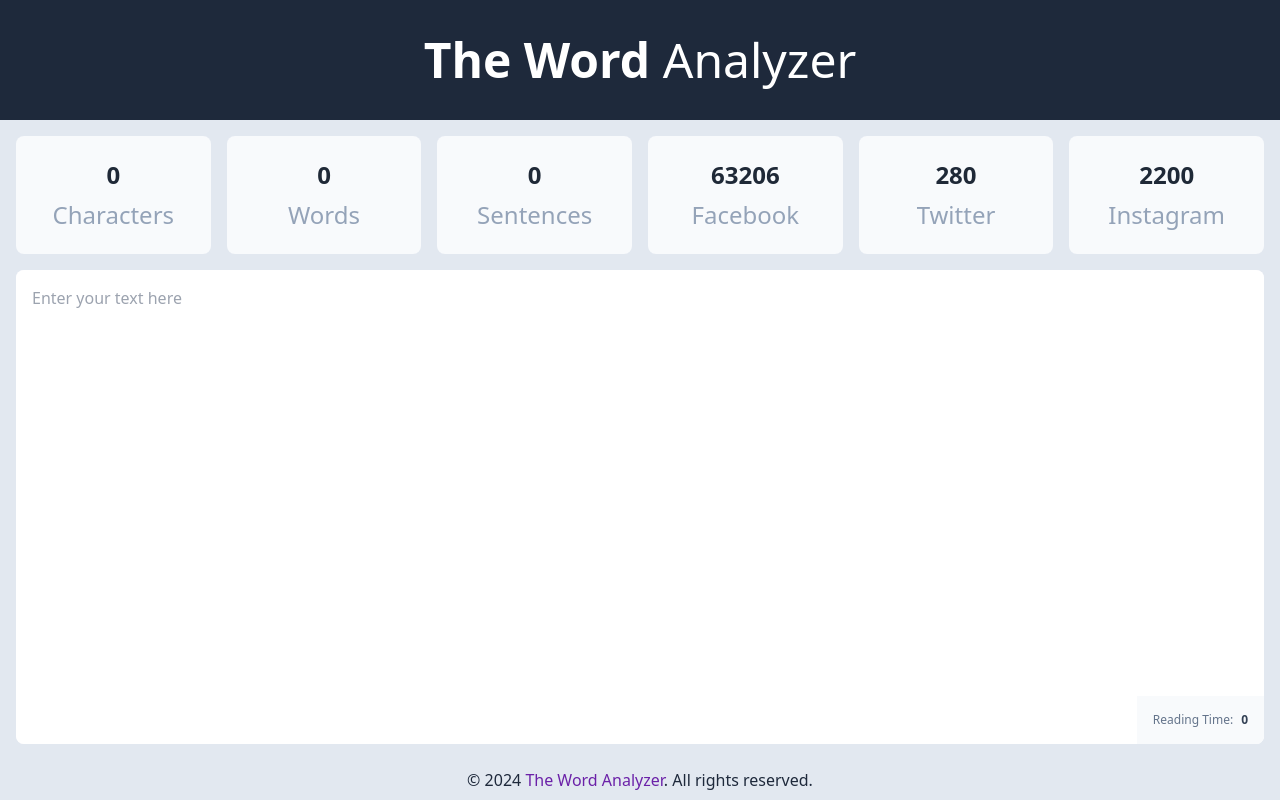
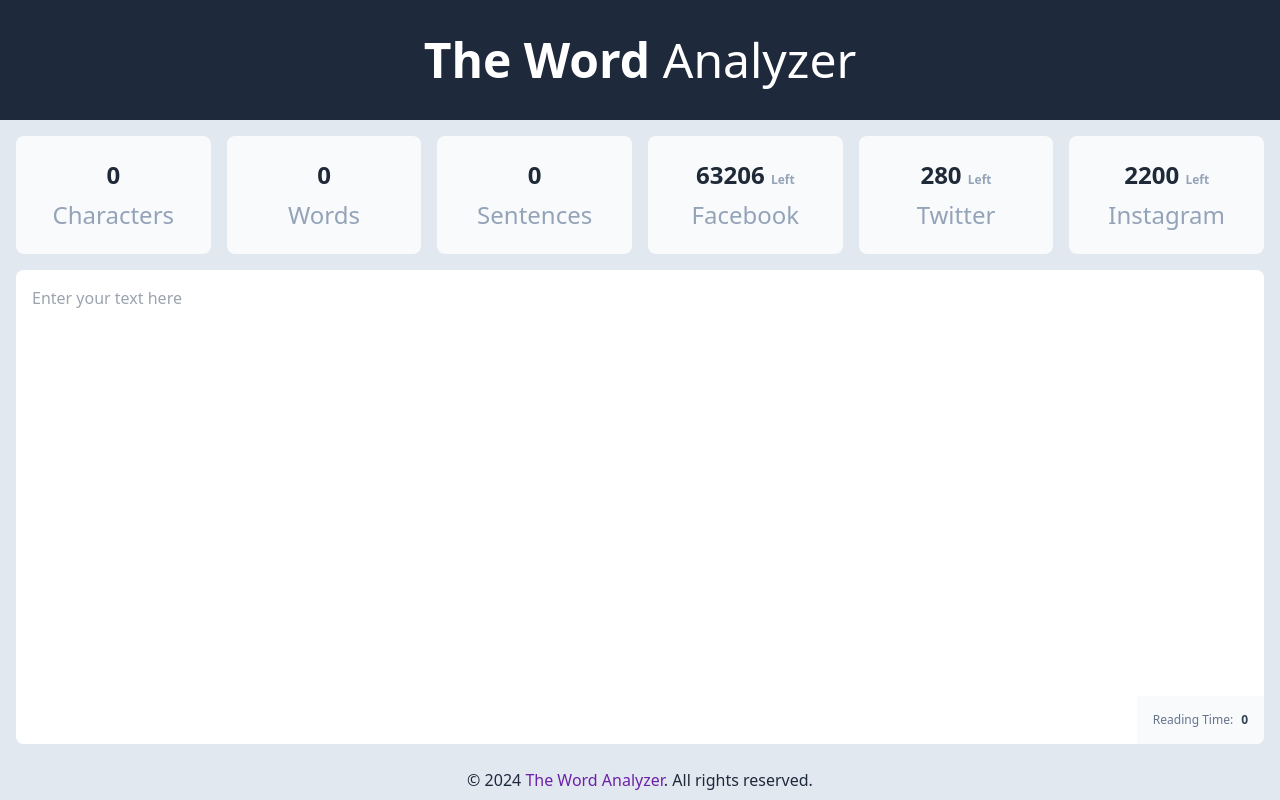
Before and after one commit to rimasumdev/rayeed-word-analyzer, a React (Vite) app: page / in a window 1280 px wide. Built offline with nearby package versions, Linux system fonts and the light colour scheme.

Commit message:
Fix Limit Left

```diff
--- a/src/Components/Counters/Info.jsx
+++ b/src/Components/Counters/Info.jsx
@@ -1,20 +1,13 @@
 import PropTypes from "prop-types";
 
 const Info = ({ text }) => {
-  return (
-    <div className="h-[40%] md:h-[30%] lg:h-[20%] w-full grid grid-cols-3 lg:grid-cols-6 justify-center items-center lg:gap-4 gap-3 flex-wrap overflow-y-auto">
-      <GetLimit label="Characters" text={text.length.toString()} />
-      <GetLimit
-        label="Words"
-        text={
+  const count = {
+    characters: text.length.toString(),
+    words:
       text.length > 0
         ? text.trim().split(" ").filter(Boolean).length.toString()
-            : "0"
-        }
-      />
-      <GetLimit
-        label="Sentences"
-        text={(
+        : "0",
+    sentences: (
       text.split(".").length -
       1 +
       text.split("!").length -
@@ -23,40 +16,42 @@ const Info = ({ text }) => {
       1 +
       text.split("।").length -
       1
-        ).toString()}
-      />
-      <GetLimit
-        label="Facebook"
-        text={
+    ).toString(),
+    facebook:
       text.length > 63206
         ? "Limit Exceeded!"
-            : (63206 - text.length).toString()
-        }
-      />
-      <GetLimit
-        label="Twitter"
-        text={
-          text.length > 280 ? "Limit Exceeded!" : (280 - text.length).toString()
-        }
-      />
-      <GetLimit
-        label="Instagram"
-        text={
-          text.length > 2200
-            ? "Limit Exceeded!"
-            : (2200 - text.length).toString()
-        }
-      />
+        : (63206 - text.length).toString(),
+    twitter:
+      text.length > 280 ? "Limit Exceeded!" : (280 - text.length).toString(),
+    instagram:
+      text.length > 2200 ? "Limit Exceeded!" : (2200 - text.length).toString(),
+  };
+  return (
+    <div className="h-[40%] md:h-[30%] lg:h-[20%] w-full grid grid-cols-3 lg:grid-cols-6 justify-center items-center lg:gap-4 gap-3 flex-wrap overflow-y-auto">
+      <GetLimit label="Characters" count={count.characters} />
+      <GetLimit label="Words" count={count.words} />
+      <GetLimit label="Sentences" count={count.sentences} />
+      <GetLimit label="Facebook" count={count.facebook} left={true} />
+      <GetLimit label="Twitter" count={count.twitter} left={true} />
+      <GetLimit label="Instagram" count={count.instagram} left={true} />
     </div>
   );
 };
 
 export default Info;
 
-function GetLimit({ label, text }) {
+function GetLimit({ label, count, left }) {
   return (
     <div className=" flex flex-col justify-center items-center h-full w-full bg-slate-50 p-4 space-y-2 rounded-lg">
-      <p className="text-md md:text-2xl font-bold">{text}</p>
+      <p className="text-md md:text-2xl font-bold">
+        {left ? (
+          <>
+            {count} <span className="text-xs text-slate-400">Left</span>
+          </>
+        ) : (
+          count
+        )}
+      </p>
       <h2 className="text-sm md:text-2xl font-normal text-slate-400">
         {label}
       </h2>
@@ -70,5 +65,6 @@ Info.propTypes = {
 
 GetLimit.propTypes = {
   label: PropTypes.string.isRequired,
-  text: PropTypes.string.isRequired,
+  count: PropTypes.string.isRequired,
+  left: PropTypes.bool,
 };
```
Lines whose indentation alone changed are shown as unchanged.
